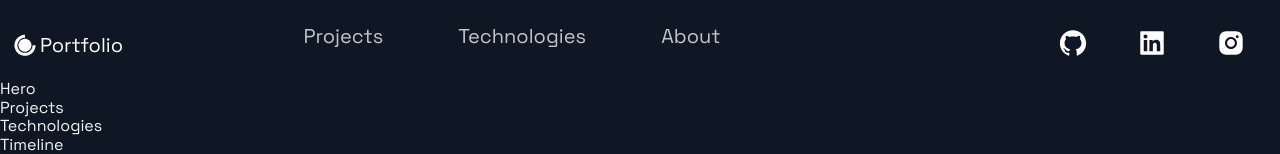
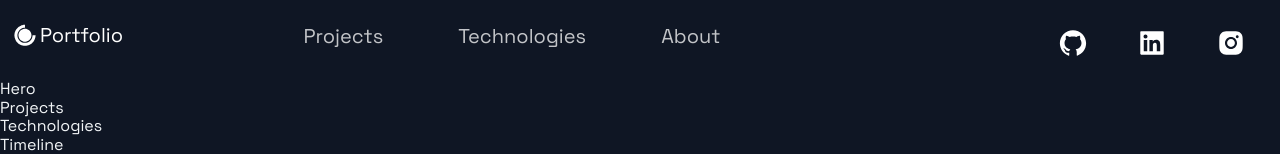
Before and after one commit to maciekpastuszak/portfolio-mp, a Next.js app: page / in a window 1280 px wide. Shown: the top 154 px of the page. Built offline with nearby package versions, Linux system fonts and the light colour scheme.

Commit message:
logo style fix

```diff
--- a/src/components/Header/Header.tsx
+++ b/src/components/Header/Header.tsx
@@ -9,7 +9,7 @@ const Header = () =>  (
   <Container>
     <Div1>
       <Link href="/" legacyBehavior>
-        <a href="/" style={{ display: 'flex', alignItems: 'center', color: 'white'}}>
+        <a href="/" style={{ display: 'flex', alignItems: 'center', color: 'white', marginBottom: '20px'}}>
         <DiCssdeck size='3rem' /><Span>Portfolio</Span>
         </a>
       </Link>
```
